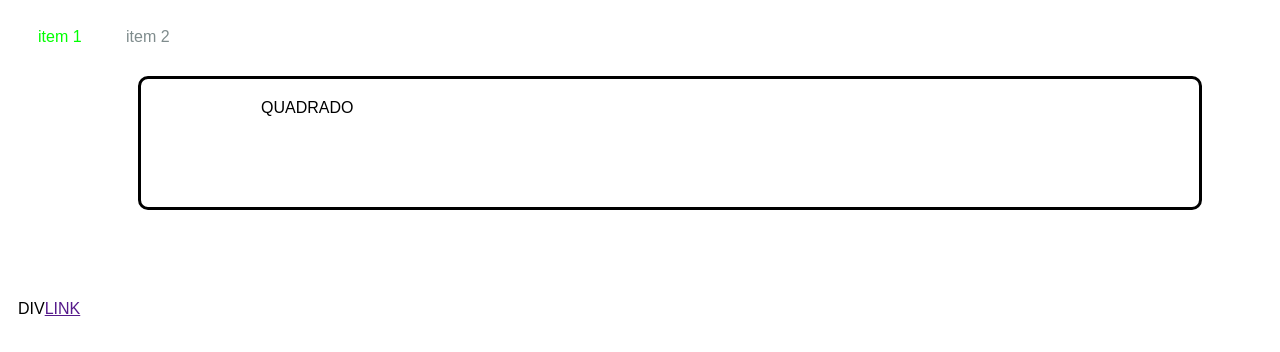
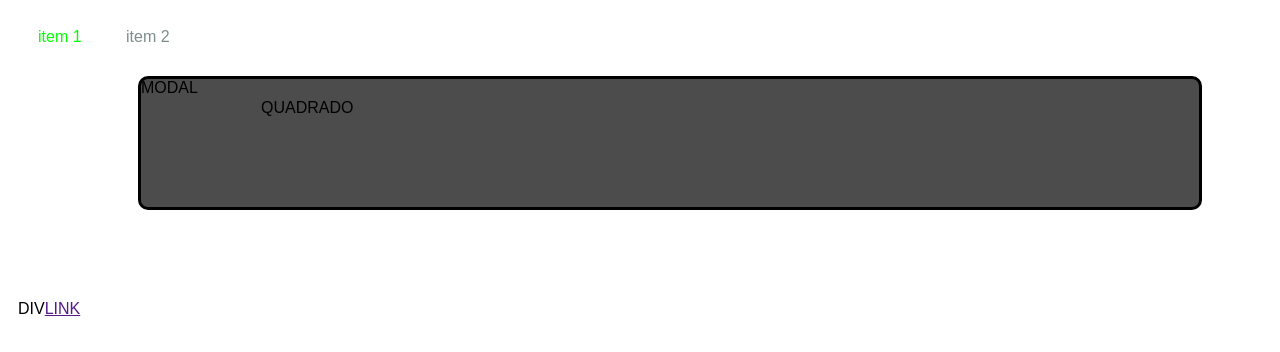
Before and after one commit to josemalcher/shoolofnet_CSS_basico_atuali_2, a plain HTML site: page index.html in a window 1280 px wide. Drawn offline with Linux system fonts and the light colour scheme; a web font is replaced by a local one.

Commit message:
13 - Posicionamento

```diff
--- a/index.html
+++ b/index.html
@@ -15,6 +15,7 @@
 </div>
 <div class="box">
     QUADRADO
+    <div id="modal">MODAL</div>
 </div>
 <div id="display">
     <div>DIV</div><a href="">LINK</a>
--- a/style.css
+++ b/style.css
@@ -16,6 +16,7 @@ body{
     padding: 20px 60px 90px 120px;
     border: 3px solid black;
     border-radius: 10px;
+    position: relative;
 }
 
 #display *{
@@ -27,3 +28,13 @@ body{
     /*opacity: 50%;*/
     display: none;
 }
+
+#modal{
+    position: absolute;
+    top: 0;
+    left: 0;
+    width: 100%;
+    height: 100%;
+
+    background-color: rgba(0, 0, 0, .7);
+}
```
Also changed, not shown: 1 other file.
